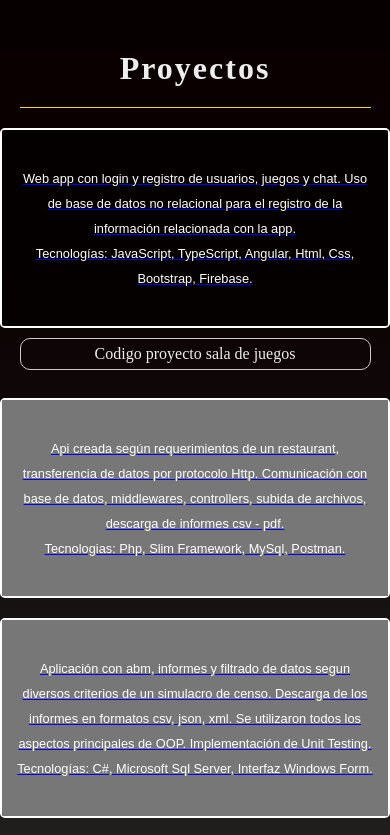
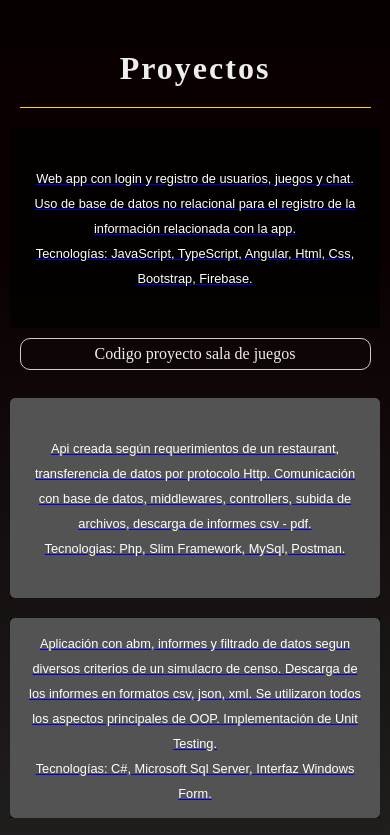
Before and after one commit to pablo4192/portfolio, a plain HTML site: page index.html in a window 390 px wide. Shown: the part 1680-2515 px from the top of the page. Drawn offline with Linux system fonts and the light colour scheme.

Commit message:
arreglo bug

```diff
--- a/styles.css
+++ b/styles.css
@@ -880,13 +880,8 @@ footer{
         width: 95%;
     }
 
-    #salaDeJuegos::after, #proyecto1::after, #proyecto2::after, #proyecto3::after{
-        width: 0;
-    }
 
-    #salaDeJuegos::before, #proyecto1::before, #proyecto2::before, #proyecto3::before{
-        width: 0;
-    }
+
 }
 
 @media (max-width: 576px){
@@ -910,7 +905,10 @@ footer{
 
     #salaDeJuegos, #proyecto1, #proyecto2, #proyecto3{
         width: 100%;
-        border: 2px solid #fff;
+    }
+
+    .proyectoPrincipal a, .proyectos a{
+        width: 95%;
     }
 
     .proyectoPrincipal{
```
